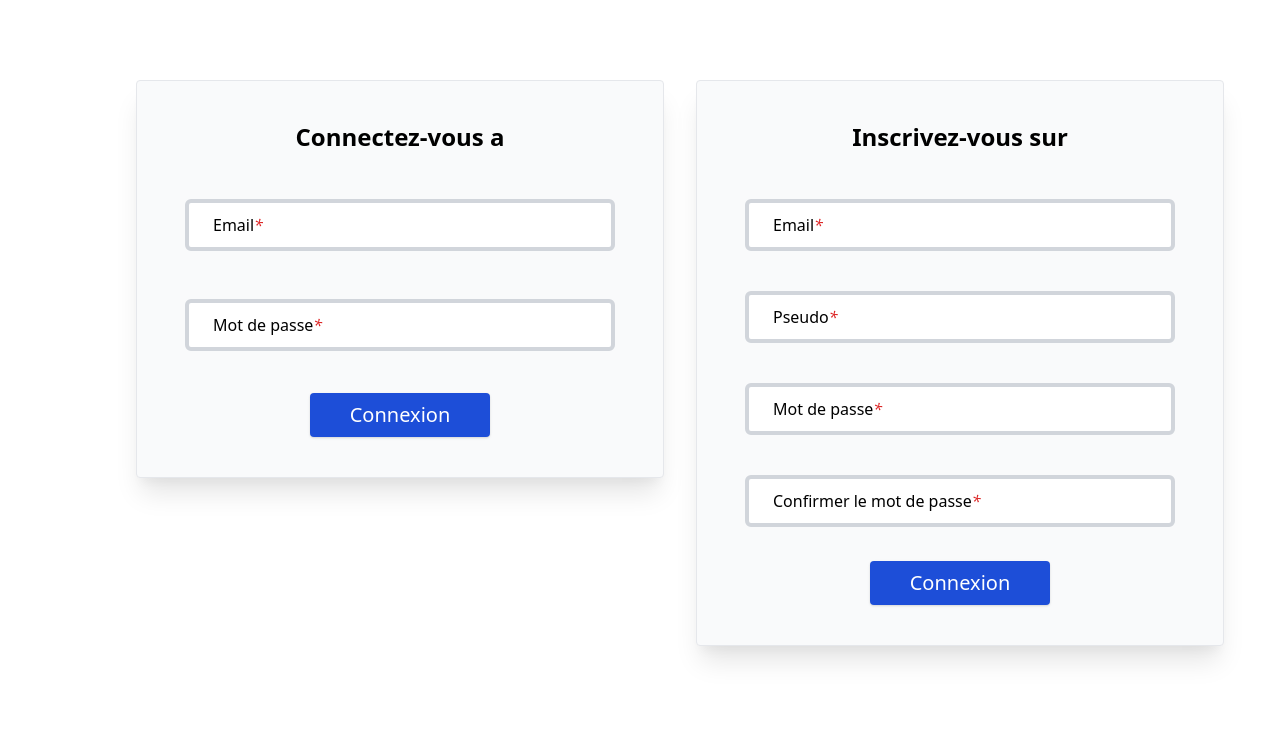
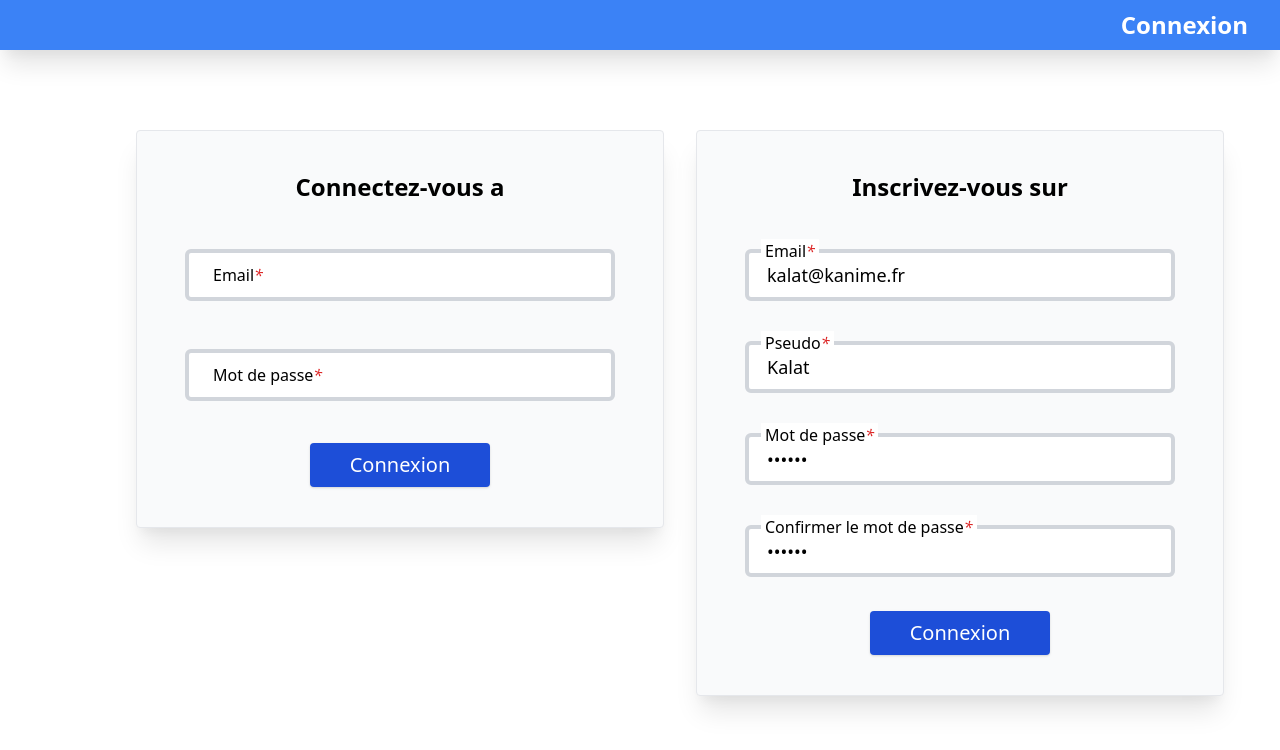
Before and after one commit to thomas-gleizes/next-template, a Next.js app: page /auth in a window 1280 px wide. Shown: the top 750 px of the page. Built offline with nearby package versions, Linux system fonts and the light colour scheme; no server answers.

Commit message:
start header

```diff
--- a/components/auth/RegisterForm.tsx
+++ b/components/auth/RegisterForm.tsx
@@ -23,10 +23,10 @@ const validationSchema = Yup.object({
 type registerForm = Yup.TypeOf<typeof validationSchema>;
 
 const initialValues: registerForm = {
-  login: "",
-  email: "",
-  password: "",
-  confirmPassword: "",
+  login: "Kalat",
+  email: "kalat@kanime.fr",
+  password: "azerty",
+  confirmPassword: "azerty",
 };
 
 const RegisterForm: React.FunctionComponent = () => {
--- a/components/layouts/Header.tsx
+++ b/components/layouts/Header.tsx
@@ -1,9 +1,29 @@
 import React from "react";
+import Link from "next/link";
 
 interface Props extends React.HTMLAttributes<HTMLHeadingElement> {}
 
 const Header: React.FunctionComponent<Props> = (props) => {
-  return <header {...props} />;
+  return (
+    <header className="">
+      <div className="bg-blue-500 h-50 shadow-xl px-8">
+        <div className="flex justify-between h-full w-full my-auto">
+          <div className="my-auto">
+            <Link href="/animes">
+              <h1 className="text-2xl cursor-pointer text-white font-semibold">
+                {process.env.NEXT_PUBLIC_APP_NAME}
+              </h1>
+            </Link>
+          </div>
+          <div className="my-auto">
+            <Link href="/auth">
+              <a className="text-2xl text-white font-semibold">Connexion</a>
+            </Link>
+          </div>
+        </div>
+      </div>
+    </header>
+  );
 };
 
 export default Header;
--- a/pages/api/auth/_middleware.ts
+++ /dev/null
@@ -1,5 +0,0 @@
-import { NextFetchEvent, NextRequest } from "next/server";
-
-export function middleware(req: NextRequest, ev: NextFetchEvent) {
-  console.log("token", req.headers.get("Authorization"));
-}
--- a/pages/api/auth/register.ts
+++ b/pages/api/auth/register.ts
@@ -10,19 +10,36 @@ interface Data extends CustomResponseData {
   user: User;
 }
 
+interface Error extends CustomErrorData {
+  key?: string;
+}
+
 const prisma = new PrismaClient();
 
-router.post = async (
-  req: NextApiRequest,
-  res: NextApiResponse<Data | CustomErrorData>
-) => {
+router.post = async (req: NextApiRequest, res: NextApiResponse<Data | Error>) => {
   const { body: userData } = req;
 
-  userData.password = await Security.hash(userData.password);
+  const users: Array<any> = await prisma.user.findMany({
+    where: {
+      OR: [{ email: userData.email }, { login: userData.login }],
+    },
+  });
+
+  if (users.length) {
+    let key = "login";
+    if (users[0].email === userData.email) key = "email";
+
+    res.status(400).send({ error: "", key });
+    throw new Error();
+  }
 
   const [newUser, password]: [User, string] = usersResources.one(
     await prisma.user.create({
-      data: userData,
+      data: {
+        login: userData.login,
+        email: userData.email,
+        password: await Security.hash(userData.password),
+      },
     })
   );
 
--- a/tailwind.config.js
+++ b/tailwind.config.js
@@ -22,21 +22,40 @@ module.exports = {
   purge: ["./pages/**/*.{js,ts,jsx,tsx}", "./components/**/*.{js,ts,jsx,tsx}"],
   darkMode: false,
   theme: {
+    extend: {
       colors: {
-      ...defaultTheme.colors,
         success: "#1abc9c",
         danger: "#e74c3c",
         warning: "#fcbf00",
       },
+      spacing: {
+        ...buildList(50, "px", 50),
+        screen: "100vh",
+      },
+      minWidth: {
+        ...buildList(40, "px", 50),
+        full: "100%",
+        screen: "100vw",
+        unset: "unset",
+      },
       maxWidth: {
         ...buildList(40, "px", 50),
         full: "100%",
+        screen: "100vw",
+        unset: "unset",
+      },
+      minHeight: {
+        ...buildList(40, "px", 50),
+        full: "100%",
+        screen: "100vh",
         unset: "unset",
       },
       maxHeight: {
         ...buildList(40, "px", 50),
         full: "100%",
+        screen: "100vh",
         unset: "unset",
+      },
     },
   },
   variants: {
```
Lines whose indentation alone changed are shown as unchanged.
